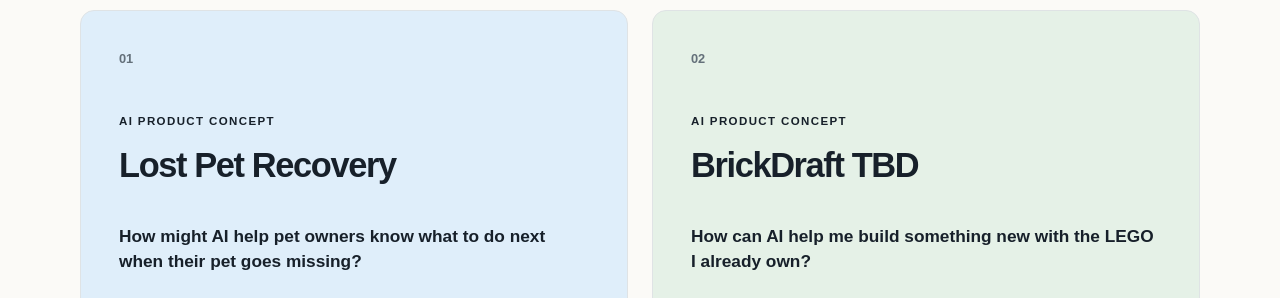
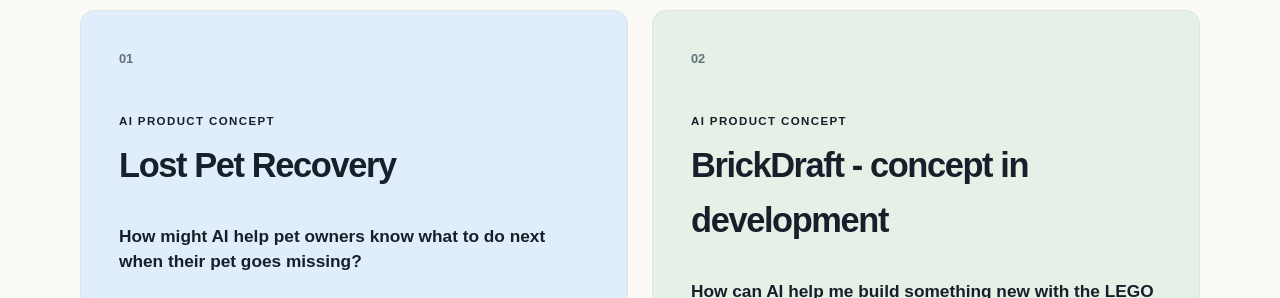
Before and after one commit to cew6992/Colleen-portfolio, a plain HTML site: page index.html in a window 1280 px wide. Shown: the part 1060-1358 px from the top of the page. Drawn offline with Linux system fonts and the light colour scheme.

Commit message:
Update project title for BrickDraft concept

```diff
--- a/index.html
+++ b/index.html
@@ -61,7 +61,7 @@
         <article class="project-card accent-green">
           <div class="project-number">02</div>
           <p class="project-type">AI PRODUCT CONCEPT</p>
-          <h3>BrickDraft TBD</h3>
+          <h3>BrickDraft - concept in development</h3>
           <p class="project-question">How can AI help me build something new with the LEGO I already own?</p>
           <p>An AI-powered LEGO building assistant that turns bricks I already own into custom builds. I tell it what to make, it designs a model using my available pieces and produces a step-by-step building instructions.</p>
           <button class="text-link project-trigger" data-project="shopper-signal">View project <span aria-hidden="true">→</span></button>
```
